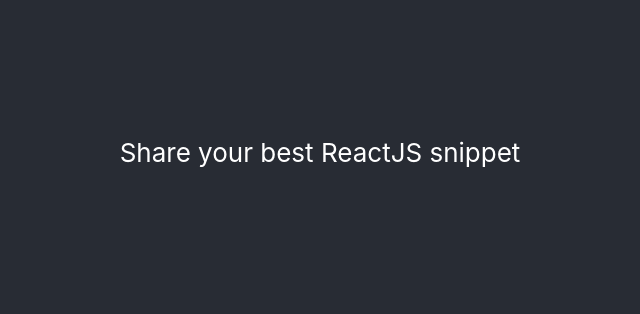
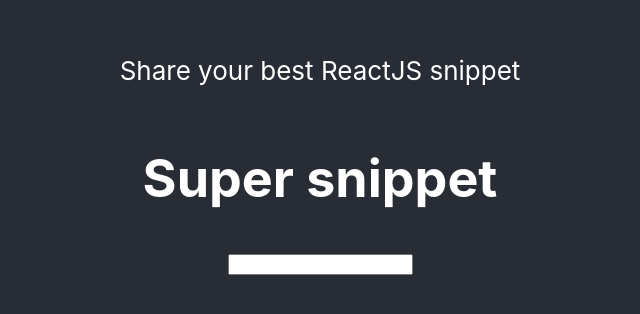
Before and after one commit to ragnarraask/CodeSnippets, a React (Create React App) app: page / in a window 1280 px wide. Shown: the part 248-562 px from the top of the page, without its empty margins (320-960 px from the left). Built offline with nearby package versions, Linux system fonts and the light colour scheme.

Commit message:
Third commit

```diff
--- a/src/App.js
+++ b/src/App.js
@@ -1,6 +1,7 @@
 import React, { Component } from 'react';
 import logo from './logo.svg';
 import './App.css';
+import Snippet from './Snippet';
 
 class App extends Component {
   render() {
@@ -11,7 +12,7 @@
           <p>
             Share your best ReactJS snippet
           </p>
-
+         <Snippet/>
         </header>
       </div>
     );
--- /dev/null
+++ b/src/Snippet.js
@@ -0,0 +1,24 @@
+import React, { Component } from "react";
+
+
+class Snipper extends Component {
+    constructor() {
+        super();
+
+        this.state = {
+
+        };
+    }
+
+    render() {
+
+        return (
+            <div>
+                <h1>Super snippet</h1>
+                <input></input>
+            </div>
+        )
+    }
+}
+
+export default Snipper
```
